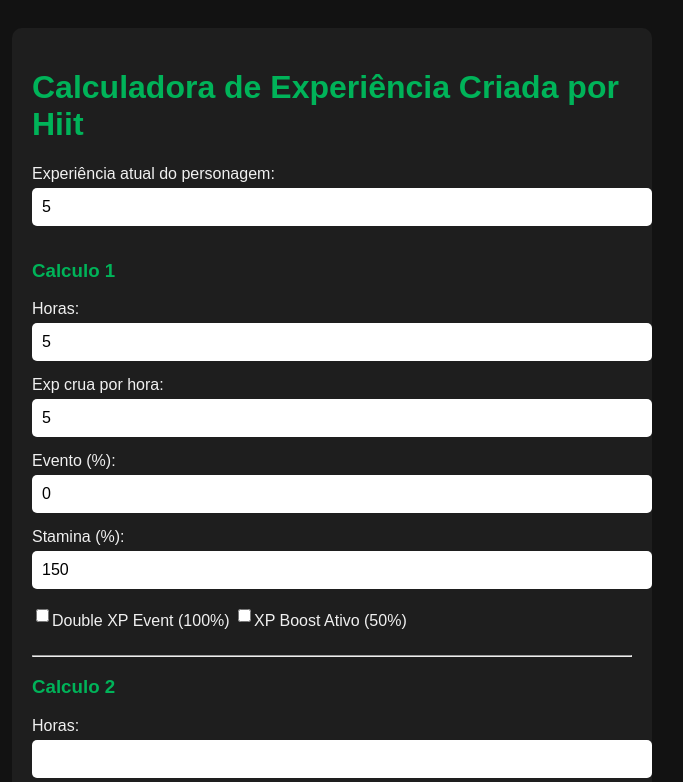
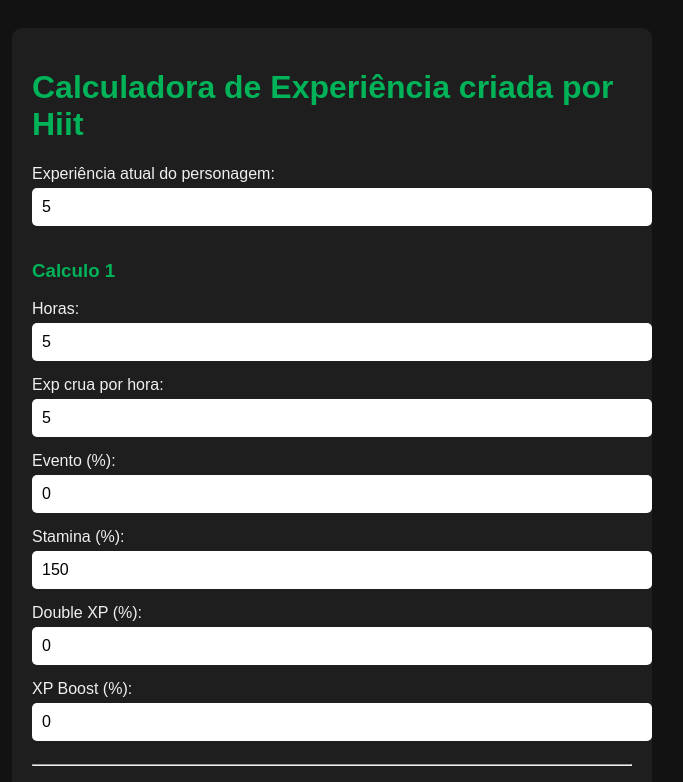
Before and after one commit to EdHiit/Calcexptibia, a website: page views/index.html in a window 1280 px wide. Both pictures are taken after typing "5", "5", "5" into the empty fields and a click on the button "+ Adicionar Bloco". Shown: the top 782 px of the page, without its empty margins (308-991 px from the left). Drawn offline with Linux system fonts and the light colour scheme.

Commit message:
Update index.html

```diff
--- a/views/index.html
+++ b/views/index.html
@@ -1,3 +1,4 @@
+<!-- Interface simples de entrada -->
 <!DOCTYPE html>
 <html lang="pt-br">
 <head>
@@ -7,7 +8,7 @@
 </head>
 <body>
   <div class="container">
-    <h1>Calculadora de Experiência Criada por Hiit</h1>
+    <h1>Calculadora de Experiência criada por Hiit</h1>
     <form action="/calcular" method="POST" id="formulario">
       <label>Experiência atual do personagem:</label>
       <input type="number" name="exp_atual" required>
@@ -15,27 +16,24 @@
       <div id="blocos">
         <div class="bloco">
           <h3>Calculo 1</h3>
+
           <label>Horas:</label>
-          <input type="number" name="horas[]" required>
+          <input type="number" name="horas[0]" required>
 
           <label>Exp crua por hora:</label>
-          <input type="number" name="exp_crua[]" required>
+          <input type="number" name="exp_crua[0]" required>
 
           <label>Evento (%):</label>
-          <input type="number" name="evento[]" value="0">
+          <input type="number" name="evento[0]" value="0">
 
           <label>Stamina (%):</label>
-          <input type="number" name="stamina[]" value="150" required>
+          <input type="number" name="stamina[0]" value="150" required>
 
-          <div class="checkbox-inline">
-          <input type="checkbox" name="double_event[]">
-          <label>Double XP Event (100%)</label>
-          </div>
+          <label>Double XP (%):</label>
+          <input type="number" name="double_event[0]" value="0">
 
-    <div class="checkbox-inline">
-      <input type="checkbox" name="boost[]">
-      <label>XP Boost Ativo (50%)</label>
-      </div>
+          <label>XP Boost (%):</label>
+          <input type="number" name="boost[0]" value="0">
 
           <hr>
         </div>
@@ -49,29 +47,35 @@
   <script>
     let contador = 1;
     function adicionarBloco() {
-      contador++;
       const blocos = document.getElementById('blocos');
       const div = document.createElement('div');
       div.classList.add('bloco');
+
       div.innerHTML = `
-        <h3>Calculo ${contador}</h3>
+        <h3>Calculo ${contador + 1}</h3>
+
         <label>Horas:</label>
-        <input type="number" name="horas[]" required>
+        <input type="number" name="horas[${contador}]" required>
 
         <label>Exp crua por hora:</label>
-        <input type="number" name="exp_crua[]" required>
+        <input type="number" name="exp_crua[${contador}]" required>
 
         <label>Evento (%):</label>
-        <input type="number" name="evento[]" value="0">
+        <input type="number" name="evento[${contador}]" value="0">
 
         <label>Stamina (%):</label>
-        <input type="number" name="stamina[]" value="150" required>
+        <input type="number" name="stamina[${contador}]" value="150" required>
 
-        <label><input type="checkbox" name="double_event[]"> Double XP Event (100%)</label><br>
-        <label><input type="checkbox" name="boost[]"> XP Boost Ativo (50%)</label><br>
+        <label>Double XP (%):</label>
+        <input type="number" name="double_event[${contador}]" value="0">
+
+        <label>XP Boost (%):</label>
+        <input type="number" name="boost[${contador}]" value="0">
+
         <hr>
       `;
       blocos.appendChild(div);
+      contador++;
     }
   </script>
 </body>
```
